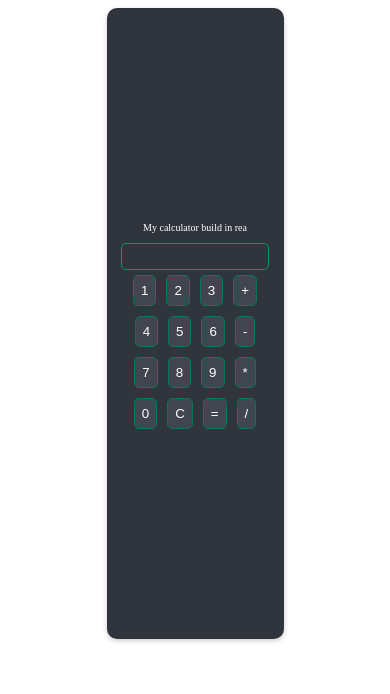
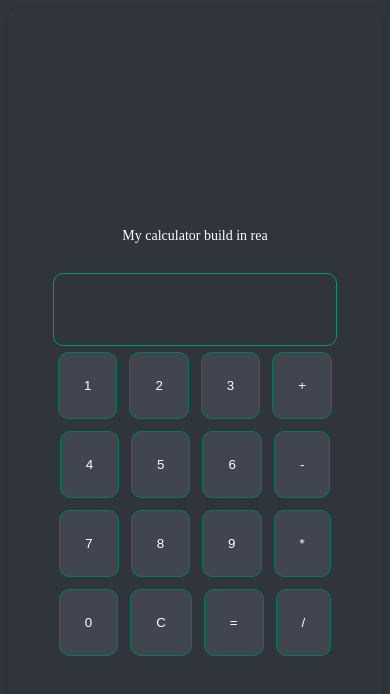
Before and after one commit to rens20/calculators, a React (Vite) app: page / in a window 390 px wide. Shown: the top 694 px of the page. Built offline with nearby package versions, Linux system fonts and the light colour scheme.

Commit message:
Update App.css
Signed-off-by: wasieDev <127023454+rens20@users.noreply.github.com>

```diff
--- a/src/App.css
+++ b/src/App.css
@@ -1,28 +1,42 @@
+body {
+  background-color: #30343c;
+  max-width: 100%;
+}
+
 .calculator-container {
   background-color: #30343c;
   border-radius: 10px;
   box-shadow: 0 2px 5px rgba(0, 0, 0, 0.2);
-  /* Adjust the padding as needed */
   margin: 0 auto;
-  width: 137px;
-  height: 70vh;
+  max-width: 800px;
+  height: 100vh;
   display: flex;
   flex-direction: column;
   align-items: center;
   justify-content: center;
   animation: background-pulse 2s ease-in-out infinite;
+}
 
-  @media (max-width: 768px) {
-    padding: 25px; /* Adjust the padding as needed */
-    max-width: 350px;
+@media (max-width: 968px) {
+  .animation-container {
+    padding: 15px;
+    max-width: 100%;
   }
 
-  @media (max-width: 576px) {
-    padding: 20px; /* Adjust the padding as needed */
-    max-width: 280px;
-    height: auto;
-    min-height: 70vh;
+  .calculate input {
+    padding: 15px;
+    border-radius: 10px;
+    font-size: 16px;
+  }
 
+  .button-row button {
+    padding: 15px;
+    border-radius: 10px;
+    margin: 10px;
+  }
+
+  .animation-container {
+    font-size: 14px;
   }
 }
 
@@ -30,10 +44,10 @@
   background-color: #30343c;
   color: #fff;
   border: none;
-  padding: 7px;
-  border-radius: 5px;
-  font-size: 10px; /* Adjusted size */
-  text-align: center; /* Centered text */
+  padding: 25px;
+  border-radius: 10px;
+  font-size: 18px;
+  text-align: center;
   animation: text-appear 2s ease-in-out;
   border: 1px solid #059669;
 }
@@ -42,19 +56,20 @@
   background-color: #40454f;
   color: #fff;
   border: 1px solid #047857;
-  padding: 7px; /* Adjusted size */
-  border-radius: 5px;
-  margin: 5px;
+  padding: 25px;
+  border-radius: 10px;
+  margin: 6px;
   cursor: pointer;
   transition: all 0.2s ease;
 }
-.animation-container{
+
+.animation-container {
   color: rgb(255, 255, 255);
   text-align: center;
   display: center;
-  font-size: 10px;
+  font-size: 14px;
 }
-.functions{
+
+.functions {
   background-color: #020617;
-
 }
```
